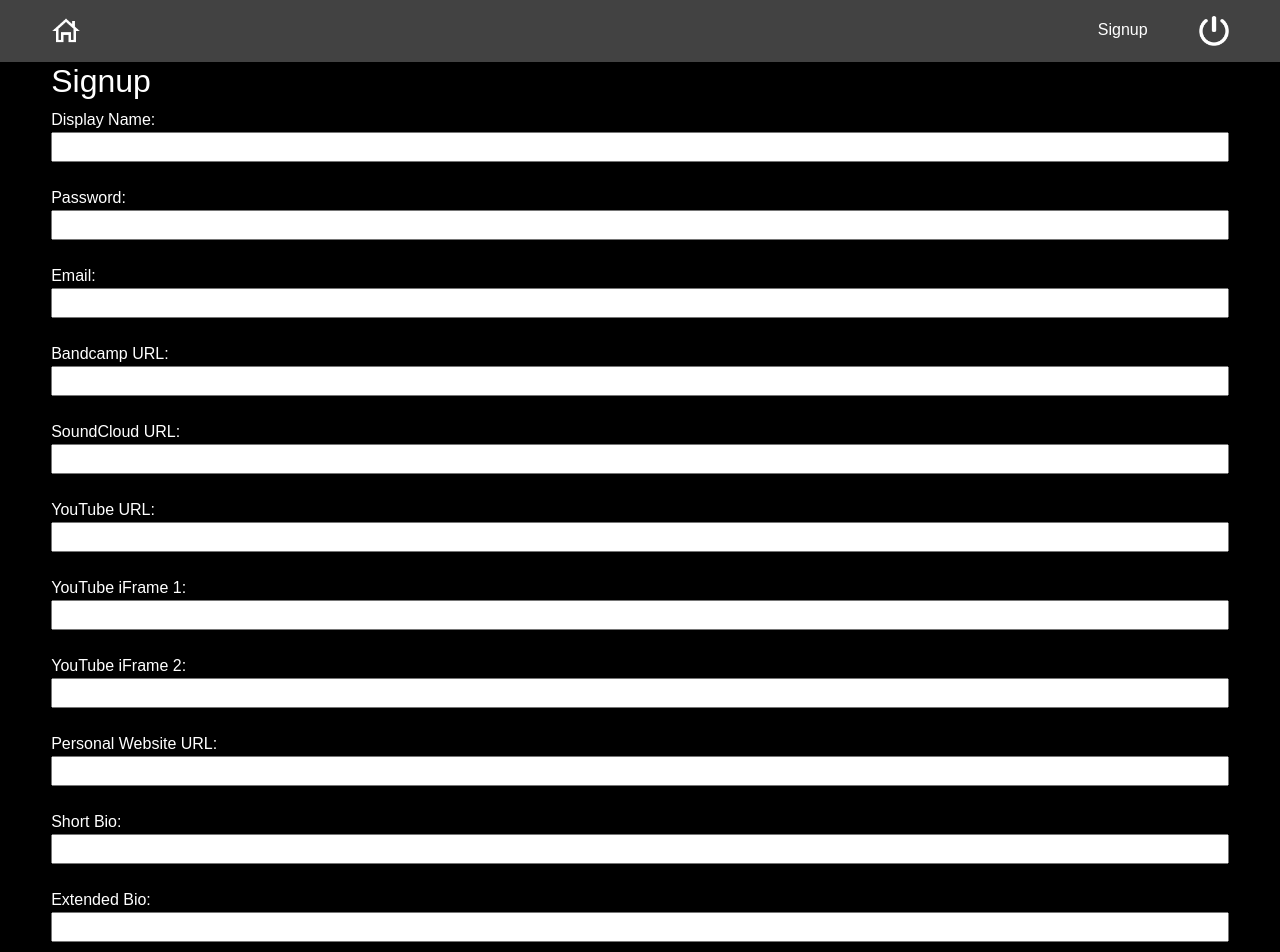
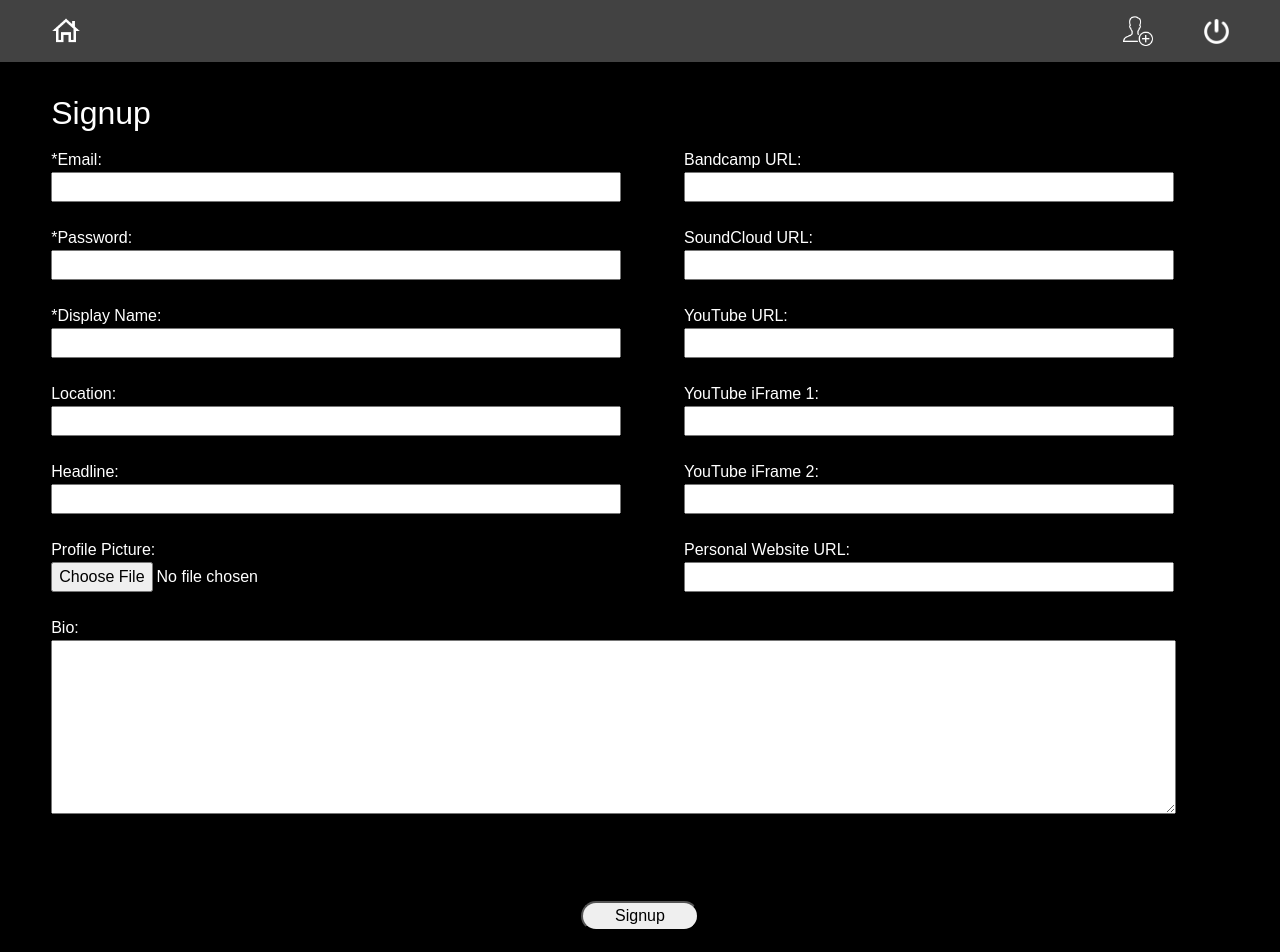
Before and after one commit to jeeegan/iron-sound, a React (Create React App) app in the folder client/: page /signup in a window 1280 px wide. Shown: the top 952 px of the page. Built offline with nearby package versions, Linux system fonts and the light colour scheme; no server answers.

Commit message:
form styling refined

```diff
--- a/client/src/components/Navbar.jsx
+++ b/client/src/components/Navbar.jsx
@@ -23,8 +23,8 @@ const Navbar = (props) => {
         </div>
         <div className="nav-right">
           {api.isLoggedIn() && <NavLink to="/settings"><img src="/icon-settings-button-white.png" alt="profile" style={{ width: '30px', height: 'auto' }}/></NavLink>}
-          {!api.isLoggedIn() && <NavLink to="/signup">Signup</NavLink>}
-          {!api.isLoggedIn() && <NavLink to="/login"><img src="/icon-power-button-white.png" alt="profile" style={{ width: '30px', height: 'auto' }}/></NavLink>}
+          {!api.isLoggedIn() && <NavLink to="/signup"><img src="/icon-signup.png" alt="profile" style={{ width: '30px', height: 'auto' }}/></NavLink>}
+          {!api.isLoggedIn() && <NavLink to="/login"><img src="/icon-power-button-white.png" alt="profile" style={{ width: '25px', height: 'auto' }}/></NavLink>}
           {api.isLoggedIn() && <NavLink to="/" onClick={(e) =>
               api.logout()
               .then(() => {
--- a/client/src/components/pages/Login.jsx
+++ b/client/src/components/pages/Login.jsx
@@ -31,7 +31,7 @@ class Login extends Component {
   render() {
     return (
       <div className="Login pageContent">
-        <h2>Login</h2>
+        <h2 style={{ textAlign: 'center', padding: '4vh 0 1vh 0' }}>Login</h2>
         <form className="form-vertical">
           <div>
             <label className="form-label" htmlFor="email">Email</label> <br/>
--- a/client/src/components/pages/Signup.jsx
+++ b/client/src/components/pages/Signup.jsx
@@ -56,23 +56,28 @@ class Signup extends Component {
 
   render() {
     return (
-      <div className="Signup pageContent">
-        <h2>Signup</h2>
-        <form className="form-vertical">
-          Display Name: <input type="text" value={this.state.display_name} onChange={(e) => this.handleInputChange("display_name", e)} /> <br />
-          Password: <input type="password" value={this.state.password} onChange={(e) => this.handleInputChange("password", e)} /> <br />
-          Email: <input type="email" value={this.state.email} onChange={(e) => this.handleInputChange("email", e)} /> <br />
-          Bandcamp URL: <input type="text" value={this.state.bc_url} onChange={(e) => this.handleInputChange("bc_url", e)} /> <br />
-          SoundCloud URL: <input type="text" value={this.state.sc_url} onChange={(e) => this.handleInputChange("sc_url", e)} /> <br />
-          YouTube URL: <input type="text" value={this.state.yt_url} onChange={(e) => this.handleInputChange("yt_url", e)} /> <br />
-          YouTube iFrame 1: <input type="text" value={this.state.yt_embed_1} onChange={(e) => this.handleInputChange("yt_embed_1", e)} /> <br />
-          YouTube iFrame 2: <input type="text" value={this.state.yt_embed_2} onChange={(e) => this.handleInputChange("yt_embed_2", e)} /> <br />
-          Personal Website URL: <input type="text" value={this.state.custom_url} onChange={(e) => this.handleInputChange("custom_url", e)} /> <br />
-          Short Bio: <input type="text" value={this.state.bio} onChange={(e) => this.handleInputChange("bio", e)} /> <br />
-          Extended Bio: <input type="text" value={this.state.extendedBio} onChange={(e) => this.handleInputChange("extendedBio", e)} /> <br />
-          Location: <input type="text" value={this.state.location} onChange={(e) => this.handleInputChange("location", e)} /> <br />
-          Profile Picture: <input type="file" onChange={(e) => this.handleFileUpload(e)} /> <br />
-
+      <div className="pageContent">
+        <h2 style={{ textAlign: 'left', padding: '4vh 0 1vh 0' }}>Signup</h2>
+        <form>
+          <div className="form-horizontal">
+            <div className="form-vertical2 signup">
+              *Email: <input className="signup-input" type="email" value={this.state.email} onChange={(e) => this.handleInputChange("email", e)} /> <br />
+              *Password: <input className="signup-input" type="password" value={this.state.password} onChange={(e) => this.handleInputChange("password", e)} /> <br />
+              *Display Name: <input className="signup-input" type="text" value={this.state.display_name} onChange={(e) => this.handleInputChange("display_name", e)} /> <br />
+              Location: <input className="signup-input" type="text" value={this.state.location} onChange={(e) => this.handleInputChange("location", e)} /> <br />
+              Headline: <input className="signup-input" type="text" value={this.state.bio} onChange={(e) => this.handleInputChange("bio", e)} /> <br />
+              Profile Picture: <input className="signup-input" type="file" onChange={(e) => this.handleFileUpload(e)} /> <br />
+            </div>
+            <div className="form-vertical2 signup">
+              Bandcamp URL: <input className="signup-input" type="text" value={this.state.bc_url} onChange={(e) => this.handleInputChange("bc_url", e)} /> <br />
+              SoundCloud URL: <input className="signup-input" type="text" value={this.state.sc_url} onChange={(e) => this.handleInputChange("sc_url", e)} /> <br />
+              YouTube URL: <input className="signup-input" type="text" value={this.state.yt_url} onChange={(e) =>  this.handleInputChange("yt_url", e)} /> <br />
+              YouTube iFrame 1: <input className="signup-input" type="text" value={this.state.yt_embed_1} onChange={(e) => this.handleInputChange("yt_embed_1", e)} /> <br />
+              YouTube iFrame 2: <input className="signup-input" type="text" value={this.state.yt_embed_2} onChange={(e) => this.handleInputChange("yt_embed_2", e)} /> <br />
+              Personal Website URL: <input className="signup-input" type="text" value={this.state.custom_url} onChange={(e) => this.handleInputChange("custom_url", e)} /> <br />
+            </div>
+          </div>
+          Bio: <br/> <textarea rows="7" style={{ width: '95.5%'}} className="signup-input" type="text" value={this.state.extendedBio} onChange={(e) => this.handleInputChange("extendedBio", e)}></textarea> <br />
           <button className="form-button" onClick={(e) => this.handleClick(e)}>Signup</button>
         </form>
         {this.state.message && <div className="info info-danger">
--- a/client/src/components/pages/Upload.jsx
+++ b/client/src/components/pages/Upload.jsx
@@ -51,9 +51,9 @@ class Upload extends Component {
   render() {
     return(
       <div className="pageContent">
-        <h2>Add Content</h2>
+        <h2 style={{ textAlign: 'center', padding: '4vh 0 1vh 0' }}>Add Content</h2>
         <form action="/upload">
-          <div className="form-horizontal">
+          <div className="form-vertical">
             <div className="form-vertical">
 
               <div className="form-item">
--- a/client/src/index.scss
+++ b/client/src/index.scss
@@ -136,6 +136,7 @@ footer {
   .track-info-short {
     background-image: linear-gradient( to right, rgb(121, 0, 0) 50%, rgba(0, 0, 0, 0) 80%, rgba(0, 0, 0, 1) 95%), url('/berlin2.jpg');
     background-position-x: 50%;
+    border-top-left-radius : 25px;
   }
 
   .artist {
@@ -243,6 +244,12 @@ footer {
   .form-vertical {
     display: flex;
     flex-direction: column;
+    align-items: center;
+  }
+
+  .form-vertical2 {
+    display: flex;
+    flex-direction: column;
   }
 
   .form-item {
@@ -258,8 +265,22 @@ footer {
   }
 
   .form-button {
-    width: 20%;
-    margin: 4vh 0;
+    width: 10%;
+    border-radius: 25px;
+    display: block;
+    margin: 10vh auto;
+  }
+
+  .form-button:hover {
+    background-color: red;
+  }
+
+  .signup {
+    flex-grow: 1;
+  }
+
+  .signup-input {
+    width: 90%;
   }
 
 // --------------------
```
Also changed, not shown: client/public/icon-signup.png (added).
